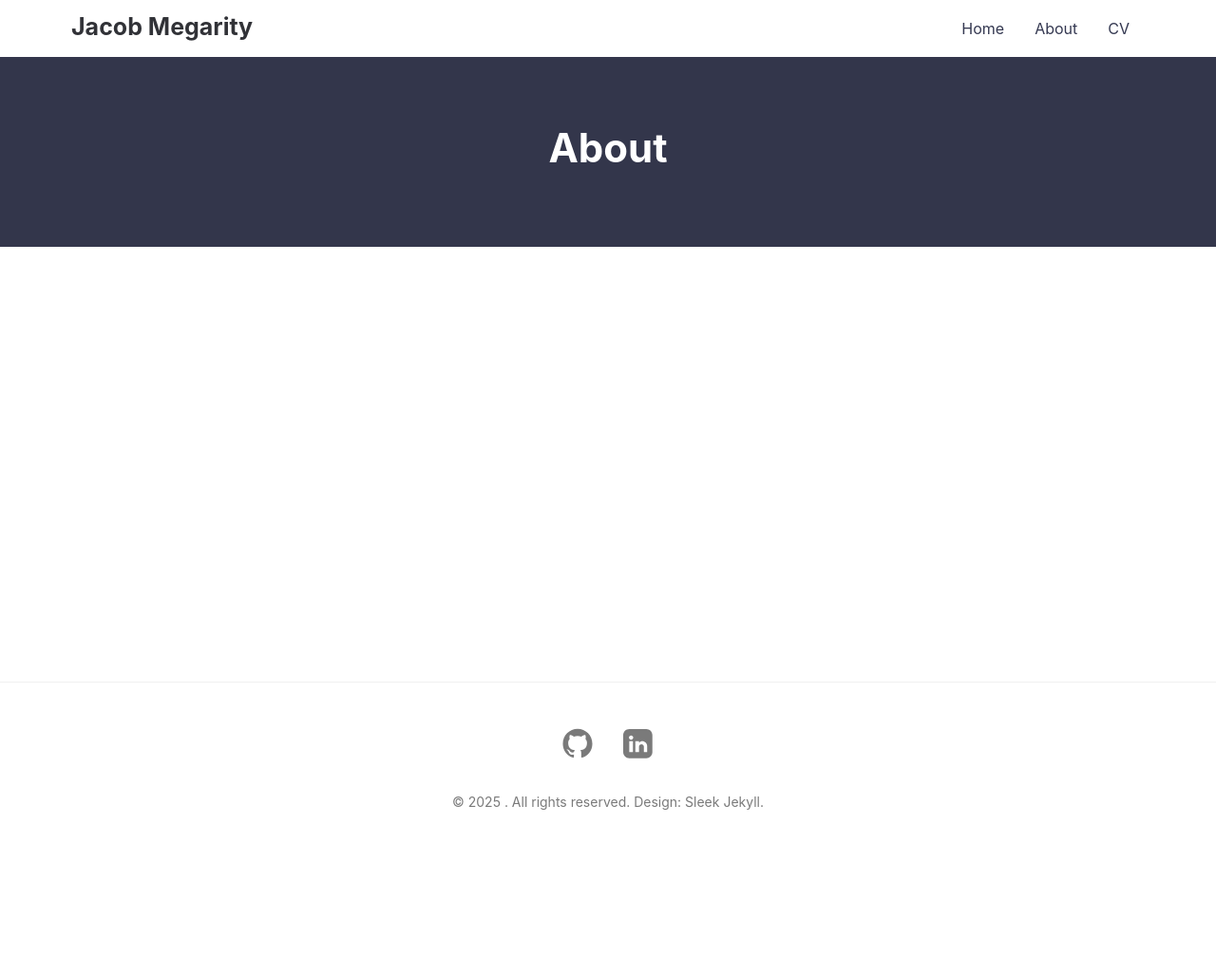
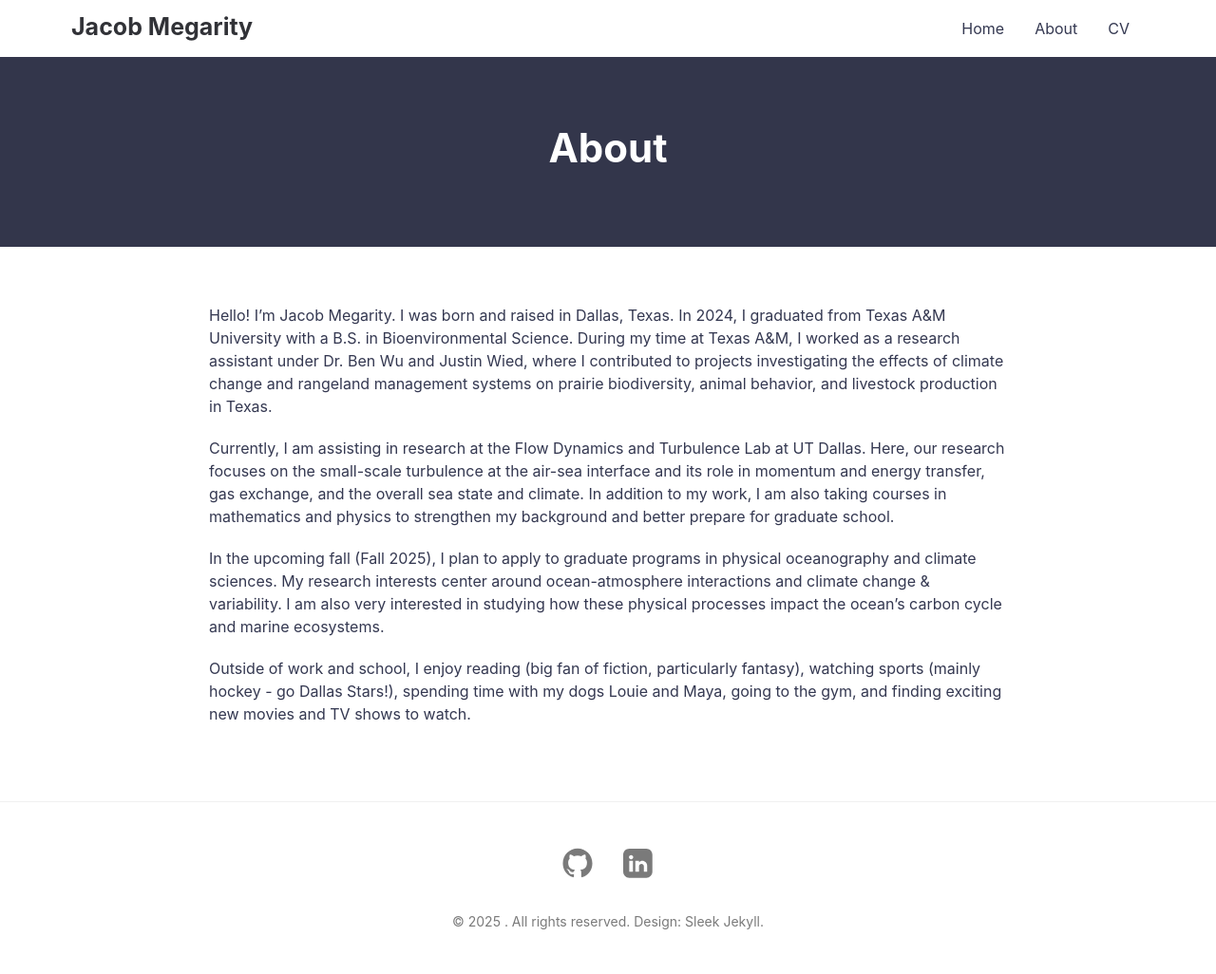
Before and after one commit to jacobmegarity/jacobmegarity.github.io, a Jekyll site: the page built from about.md, in a window 1280 px wide. Shown: the whole page at 95% size. Built offline with Jekyll 4.4.1, drawn with Linux system fonts in a browser that asks for light colours; before the commit the page ends 900 px from its top, so only the background shows below that.

Commit message:
Updated about.md

```diff
--- a/_config.yml
+++ b/_config.yml
@@ -66,4 +66,4 @@ plugins:
 remote_theme: janczizikow/sleek
 
 homepage_message: >
-  Hi! My name is Jacob Megarity and this is my personal website. Here, I hope to showcase a little about myself and my journey to where I currently am today, which might not necessarily be conveyed through my CV or LinkedIn.<br>
+  Hi! Welcome to my personal website. Here, I hope to showcase a little about myself and my journey to where I currently am today, which might not necessarily be conveyed through my CV or LinkedIn.<br>
--- a/about.md
+++ b/about.md
@@ -3,3 +3,11 @@ layout: page
 title: About
 permalink: /about/
 ---
+
+Hello! I’m Jacob Megarity. I was born and raised in Dallas, Texas. In 2024, I graduated from Texas A&M University with a B.S. in Bioenvironmental Science. During my time at Texas A&M, I worked as a research assistant under Dr. Ben Wu and Justin Wied, where I contributed to projects investigating the effects of climate change and rangeland management systems on prairie biodiversity, animal behavior, and livestock production in Texas.
+
+Currently, I am assisting in research at the Flow Dynamics and Turbulence Lab at UT Dallas. Here, our research focuses on the small-scale turbulence at the air-sea interface and its role in momentum and energy transfer, gas exchange, and the overall sea state and climate. In addition to my work, I am also taking courses in mathematics and physics to strengthen my background and better prepare for graduate school.
+
+In the upcoming fall (Fall 2025), I plan to apply to graduate programs in physical oceanography and climate sciences. My research interests center around ocean-atmosphere interactions and climate change & variability. I am also very interested in studying how these physical processes impact the ocean's carbon cycle and marine ecosystems.
+
+Outside of work and school, I enjoy reading (big fan of fiction, particularly fantasy), watching sports (mainly hockey - go Dallas Stars!), spending time with my dogs Louie and Maya, going to the gym, and finding exciting new movies and TV shows to watch.
```
